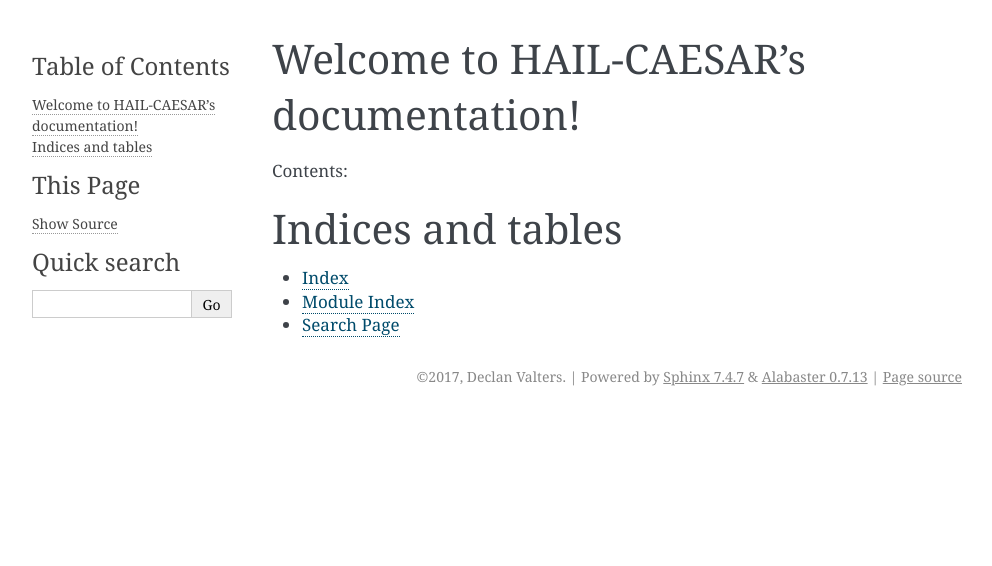
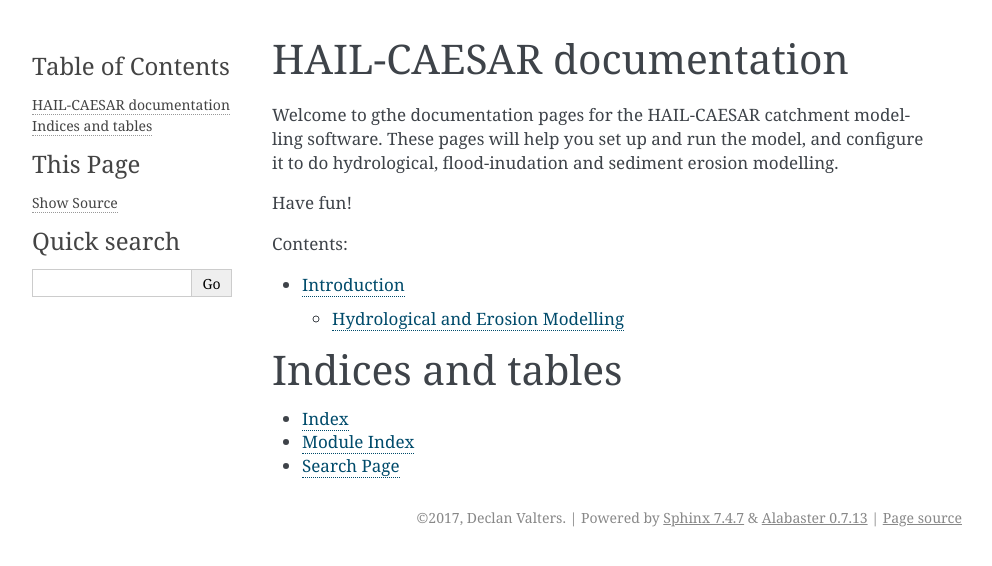
Before and after one commit to dvalters/HAIL-CAESAR, a Sphinx documentation site: the page built from docs/source/index.rst, in a window 1280 px wide. Shown: the top 566 px of the page, without its empty margins (148-1140 px from the left). Built offline with Sphinx 7.4.7, drawn with Linux system fonts in a browser that asks for light colours.

Commit message:
Documentation

```diff
--- a/docs/source/index.rst
+++ b/docs/source/index.rst
@@ -3,14 +3,23 @@
    You can adapt this file completely to your liking, but it should at least
    contain the root `toctree` directive.
 
-Welcome to HAIL-CAESAR's documentation!
+HAIL-CAESAR documentation
 =======================================
+
+Welcome to gthe documentation pages for the HAIL-CAESAR
+catchment modelling software. These pages will help you
+set up and run the model, and configure it to do
+hydrological, flood-inudation and sediment erosion
+modelling.
+
+Have fun!
 
 Contents:
 
 .. toctree::
    :maxdepth: 2
 
+   intro
 
 
 Indices and tables
```
Also changed, not shown: docs/source/intro.rst (added, +28 -0 lines), docs/source/images/flood_depth_fig_crop.png (added), 10 other files.
